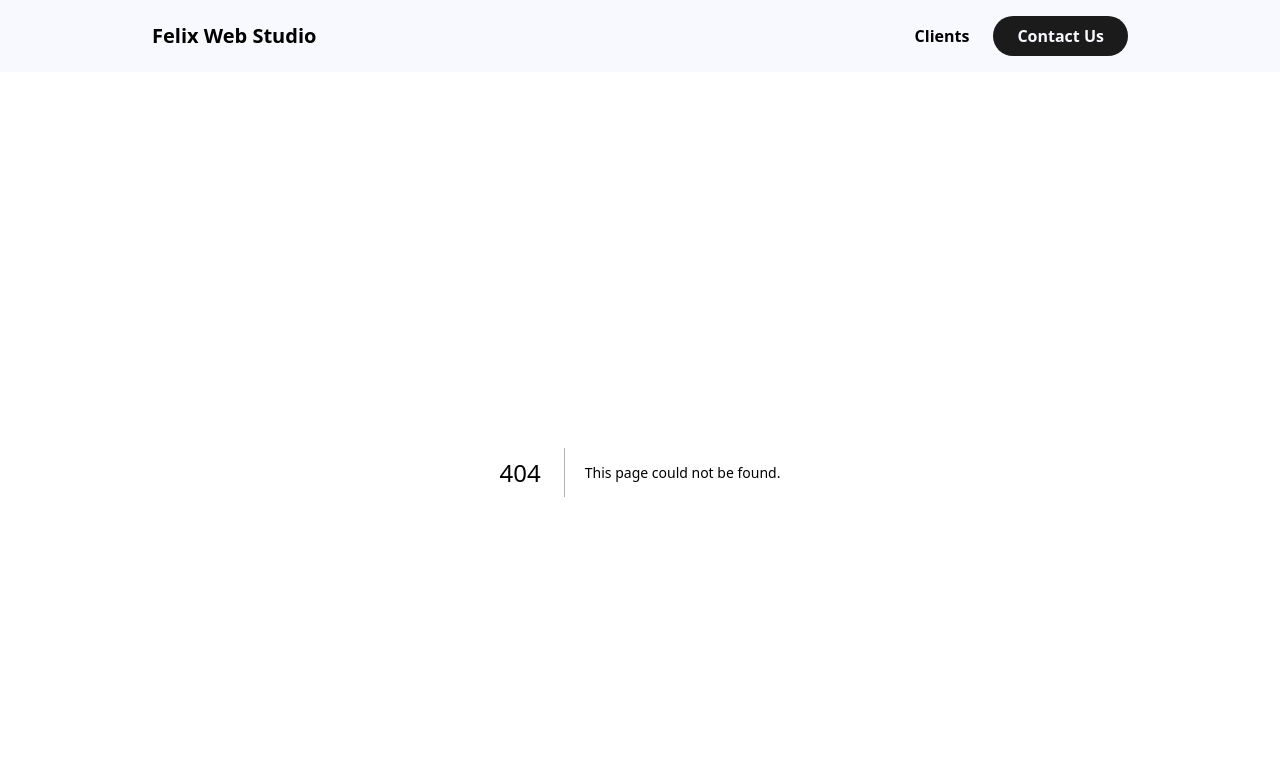
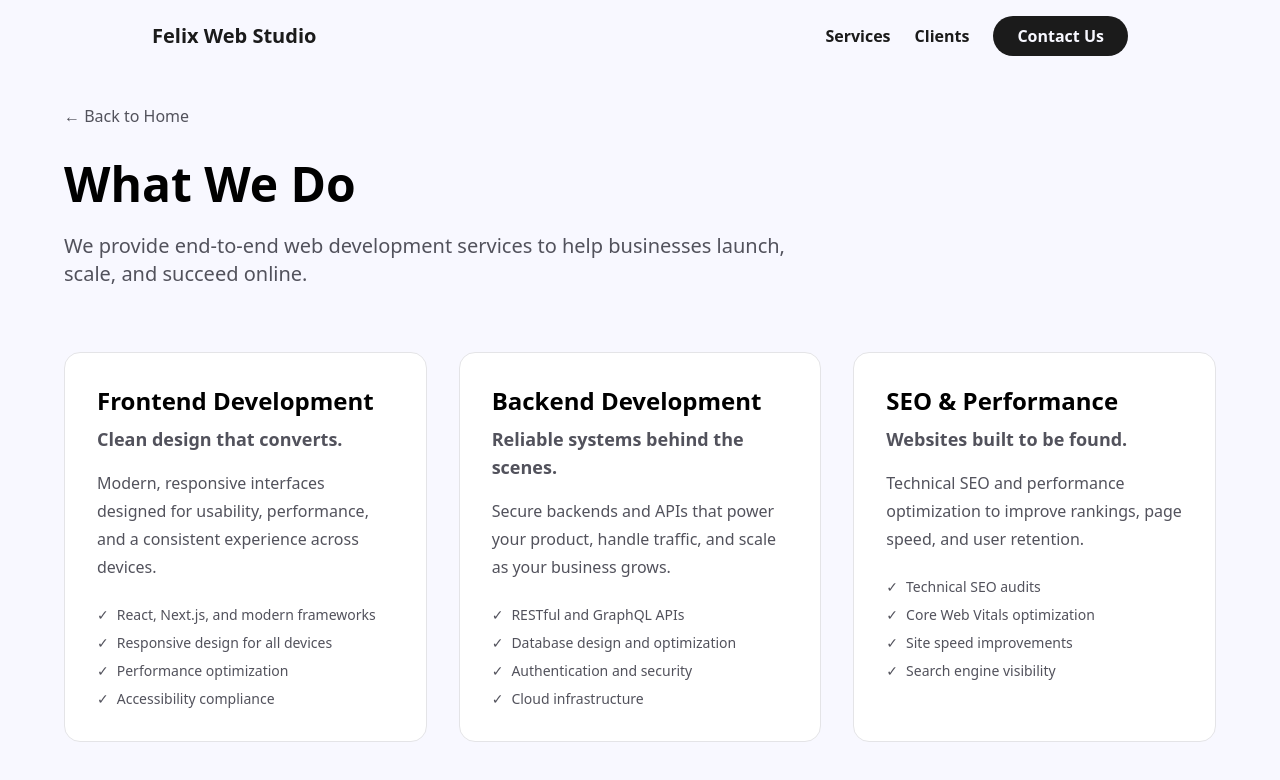
Before and after one commit to Felix-Chang/web-dev-agency2025, a Next.js app: page /services in a window 1280 px wide. Before the commit this address had no page. Shown: the top 780 px of the page. Built offline with nearby package versions, Linux system fonts and the light colour scheme.

Commit message:
services page creation

```diff
--- a/app/components/buildLaunchScale.jsx
+++ b/app/components/buildLaunchScale.jsx
@@ -12,8 +12,11 @@ export default function BuildLaunchScale() {
 
     const cube = root.querySelector("#cube");
     const bulb = root.querySelector("#bulb");
-    const rocket = root.querySelector("#rocket");
+
+    const rocketWrap = root.querySelector("#rocketWrap");
+    const rocketInner = root.querySelector("#rocketInner");
     const flame = root.querySelector("#flamePath");
+
     const camera = root.querySelector("#camera");
     const stars = root.querySelector("#stars");
 
@@ -25,6 +28,26 @@ export default function BuildLaunchScale() {
       el.style.transform = `translateY(${y}px) scale(${scale}) rotate(${rotate}deg)`;
     }
 
+    // Inner-only rumble (does NOT fight launch transforms)
+    const rumbleOnce = () =>
+      anim(
+        rocketInner,
+        [
+          { transform: "translate(0px, 0px) rotate(0deg)" },
+          { transform: "translate(-2.3px, 2.3px) rotate(-0.3deg)" },
+          { transform: "translate(2.3px, -2.3px) rotate(0.3deg)" },
+          { transform: "translate(-2.3px, 1.7px) rotate(-0.2deg)" },
+          { transform: "translate(2.3px, 2.3px) rotate(0.25deg)" },
+          { transform: "translate(0px, -2.3px) rotate(-0.15deg)" },
+          { transform: "translate(0px, 0px) rotate(0deg)" },
+        ],
+        {
+          duration: 90,
+          easing: "linear",
+          fill: "forwards",
+        }
+      );
+
     let cancelled = false;
 
     async function run() {
@@ -32,9 +55,13 @@ export default function BuildLaunchScale() {
         // reset
         camera.style.transform = "translateY(0px)";
         stars.style.transform = "translateY(0px)";
+
         setBase(cube, { opacity: 1, scale: 0.92, rotate: 0, y: 6 });
-        setBase(bulb, { opacity: 0, scale: 0.88, rotate: 0, y: 10 });
-        setBase(rocket, { opacity: 0, scale: 0.86, rotate: 0, y: 18 });
+        setBase(bulb, { opacity: 0, scale: 0.80, rotate: 0, y: 12 });
+
+        // rocket smaller than cube and stable baseline
+        setBase(rocketWrap, { opacity: 0, scale: 0.74, rotate: 0, y: 24 });
+        rocketInner.style.transform = "translate(0px, 0px)";
         flame.style.opacity = 0;
 
         // CUBE: pop-in
@@ -72,9 +99,9 @@ export default function BuildLaunchScale() {
         const bulbIn = anim(
           bulb,
           [
-            { opacity: 0, transform: "translateY(14px) scale(0.84)" },
-            { opacity: 1, transform: "translateY(2px)  scale(1.02)" },
-            { opacity: 1, transform: "translateY(4px)  scale(1.0)" },
+            { opacity: 0, transform: "translateY(18px) scale(0.76)" },
+            { opacity: 1, transform: "translateY(4px)  scale(0.82)" },
+            { opacity: 1, transform: "translateY(6px)  scale(0.80)" },
           ],
           { duration: 520, easing: "cubic-bezier(.2,.8,.2,1)", fill: "forwards" }
         );
@@ -92,38 +119,39 @@ export default function BuildLaunchScale() {
           { duration: 650, easing: "ease-in-out", fill: "forwards" }
         ).finished;
 
-        // BULB -> ROCKET
+        // BULB -> ROCKET (slower crossfade)
         const bulbOut = anim(
           bulb,
           [
-            { opacity: 1, transform: "translateY(4px) scale(1.0)" },
-            { opacity: 0, transform: "translateY(16px) scale(0.88)" },
+            { opacity: 1, transform: "translateY(6px) scale(0.80)" },
+            { opacity: 0, transform: "translateY(20px) scale(0.72)" },
           ],
-          { duration: 420, easing: "cubic-bezier(.2,.8,.2,1)", fill: "forwards" }
+          { duration: 750, easing: "cubic-bezier(.2,.8,.2,1)", fill: "forwards" }
         );
 
         const rocketIn = anim(
-          rocket,
+          rocketWrap,
           [
-            { opacity: 0, transform: "translateY(20px) scale(0.86)" },
-            { opacity: 1, transform: "translateY(0px)  scale(1.02)" },
-            { opacity: 1, transform: "translateY(2px)  scale(1.0)" },
+            { opacity: 0, transform: "translateY(28px) scale(0.68)" },
+            { opacity: 1, transform: "translateY(10px) scale(0.76)" },
+            { opacity: 1, transform: "translateY(12px) scale(0.74)" },
           ],
-          { duration: 420, easing: "cubic-bezier(.2,.8,.2,1)", fill: "forwards" }
+          { duration: 750, easing: "cubic-bezier(.2,.8,.2,1)", fill: "forwards" }
         );
 
         await Promise.all([bulbOut.finished, rocketIn.finished]);
 
-        // flame on + flicker helper
+        // flame on
         await anim(
           flame,
           [
             { opacity: 0, transform: "scaleY(0.6)" },
             { opacity: 1, transform: "scaleY(1.0)" },
           ],
-          { duration: 180, easing: "ease-out", fill: "forwards" }
+          { duration: 220, easing: "ease-out", fill: "forwards" }
         ).finished;
 
+        // flame flicker
         const flicker = () =>
           anim(
             flame,
@@ -132,54 +160,60 @@ export default function BuildLaunchScale() {
               { transform: "scaleY(1.1) scaleX(0.96)" },
               { transform: "scaleY(0.95) scaleX(1.03)" },
             ],
-            { duration: 260, easing: "ease-in-out", fill: "forwards" }
+            { duration: 320, easing: "ease-in-out", fill: "forwards" }
           );
 
         flicker();
-        const flickerTimer = setInterval(() => flicker(), 220);
+        const flickerTimer = setInterval(() => flicker(), 260);
 
-        // ROCKET SHOOT UP + camera follow + stars drift
+        // ✅ rumble on pad only, then straight takeoff
+        const rumbleTimer = setInterval(() => rumbleOnce(), 90);
+        await sleep(520);
+        clearInterval(rumbleTimer);
+        rocketInner.style.transform = "translate(0px, 0px)";
+
+        // ROCKET LAUNCH (slower + straight)
         const rocketUp = anim(
-          rocket,
+          rocketWrap,
           [
-            { transform: "translateY(2px) scale(1.0)", offset: 0 },
-            { transform: "translateY(-40px) scale(0.98)", offset: 0.25 },
-            { transform: "translateY(-240px) scale(0.88)", offset: 0.65 },
-            { transform: "translateY(-520px) scale(0.72)", offset: 1 },
+            { transform: "translateY(12px) scale(0.74)", offset: 0 },
+            { transform: "translateY(-40px) scale(0.72)", offset: 0.25 },
+            { transform: "translateY(-240px) scale(0.66)", offset: 0.65 },
+            { transform: "translateY(-520px) scale(0.62)", offset: 1 },
           ],
-          { duration: 1400, easing: "cubic-bezier(.15,.9,.2,1)", fill: "forwards" }
+          { duration: 2300, easing: "cubic-bezier(.15,.9,.2,1)", fill: "forwards" }
         );
 
         const cameraSlight = anim(
           camera,
           [{ transform: "translateY(0px)" }, { transform: "translateY(70px)" }],
-          { duration: 1400, easing: "cubic-bezier(.15,.9,.2,1)", fill: "forwards" }
+          { duration: 2300, easing: "cubic-bezier(.15,.9,.2,1)", fill: "forwards" }
         );
 
         const starsDrift = anim(
           stars,
           [{ transform: "translateY(0px)" }, { transform: "translateY(80px)" }],
-          { duration: 1400, easing: "linear", fill: "forwards" }
+          { duration: 2300, easing: "linear", fill: "forwards" }
         );
 
         await Promise.all([rocketUp.finished, cameraSlight.finished, starsDrift.finished]);
         clearInterval(flickerTimer);
 
         // fade rocket out
-        await anim(rocket, [{ opacity: 1 }, { opacity: 0 }], {
-          duration: 260,
+        await anim(rocketWrap, [{ opacity: 1 }, { opacity: 0 }], {
+          duration: 320,
           easing: "ease-out",
           fill: "forwards",
         }).finished;
 
         // PAN DOWN to loop
         await anim(camera, [{ transform: "translateY(70px)" }, { transform: "translateY(0px)" }], {
-          duration: 900,
+          duration: 1100,
           easing: "cubic-bezier(.2,.8,.2,1)",
           fill: "forwards",
         }).finished;
 
-        await sleep(150);
+        await sleep(200);
       }
     }
 
@@ -202,7 +236,6 @@ export default function BuildLaunchScale() {
               <polygon className="fill" points="60,70 100,45 140,70 100,95" />
               <polygon className="fill" points="60,70 60,120 100,145 100,95" />
               <polygon className="fill" points="140,70 140,120 100,145 100,95" />
-
               <polyline className="st" points="60,70 100,45 140,70 100,95 60,70" />
               <polyline className="st" points="60,70 60,120 100,145 140,120 140,70" />
               <polyline className="st" points="100,95 100,145" />
@@ -210,7 +243,6 @@ export default function BuildLaunchScale() {
 
             {/* LIGHT BULB (IDEA) */}
             <svg className="icon" id="bulb" viewBox="0 0 200 230">
-              {/* bulb glass */}
               <path
                 className="st"
                 d="
@@ -225,23 +257,15 @@ export default function BuildLaunchScale() {
                   Z
                 "
               />
-
-              {/* filament */}
-              <path
-                className="st"
-                d="M78 92 C88 82 112 82 122 92"
-                opacity="0.6"
-              />
-
-              {/* base */}
+              <path className="st" d="M78 92 C88 82 112 82 122 92" opacity="0.6" />
               <path className="st" d="M86 175 H114" />
               <path className="st" d="M90 190 H110" />
               <path className="st" d="M94 205 H106" opacity="0.6" />
             </svg>
 
-
-            {/* ROCKET (SCALE) */}
-            <svg className="icon" id="rocket" viewBox="0 0 200 200">
+            {/* ROCKET (SCALE) — wrapper controls opacity/scale/launch, inner svg rumbles */}
+            <div className="iconWrap" id="rocketWrap" aria-hidden="true">
+              <svg className="rocketSvg" id="rocketInner" viewBox="0 0 200 200">
                 <path
                   className="st"
                   d="
@@ -267,7 +291,6 @@ export default function BuildLaunchScale() {
                   opacity="0.9"
                 />
                 <path className="st" d="M88 178 C94 186 106 186 112 178" />
-              {/* flame */}
                 <path
                   className="st flame"
                   id="flamePath"
@@ -278,9 +301,10 @@ export default function BuildLaunchScale() {
                     Z
                   "
                 />
-
               </svg>
             </div>
+          </div>
+
         </div>
       </div>
     </div>
--- a/app/components/navbar.tsx
+++ b/app/components/navbar.tsx
@@ -43,6 +43,9 @@ export default function Navbar() {
 
         {/* Links */}
         <div className="flex items-center gap-6 text-base">
+          <Link href="/services" className="font-bold hover:underline">
+            Services
+          </Link>
           <Link href="/clients" className="font-bold hover:underline">
             Clients
           </Link>
--- /dev/null
+++ b/app/components/services-carousel.tsx
@@ -0,0 +1,98 @@
+'use client';
+
+import { useState } from 'react';
+
+const services = [
+  {
+    id: 1,
+    title: 'Frontend Development',
+    subtitle: 'Clean design that converts.',
+    description: 'Modern, responsive interfaces designed for usability, performance, and a consistent experience across devices.',
+  },
+  {
+    id: 2,
+    title: 'Backend Development',
+    subtitle: 'Reliable systems behind the scenes.',
+    description: 'Secure backends and APIs that power your product, handle traffic, and scale as your business grows.',
+  },
+  {
+    id: 3,
+    title: 'SEO & Performance',
+    subtitle: 'Websites built to be found.',
+    description: 'Technical SEO and performance optimization to improve rankings, page speed, and user retention.',
+  },
+];
+
+export default function ServicesCarousel() {
+  const [activeIndex, setActiveIndex] = useState(0);
+
+  return (
+    <div className="w-full max-w-5xl mx-auto px-6">
+      <div className="relative flex items-center gap-4">
+        {/* Left Arrow */}
+        <button
+          onClick={() => setActiveIndex((prev) => (prev === 0 ? services.length - 1 : prev - 1))}
+          className="flex-shrink-0 w-12 h-12 rounded-full bg-zinc-100 dark:bg-zinc-800 hover:bg-zinc-200 dark:hover:bg-zinc-700 transition-colors flex items-center justify-center text-xl"
+          aria-label="Previous slide"
+        >
+          ←
+        </button>
+
+        {/* Cards Container */}
+        <div className="flex-1 overflow-hidden">
+          <div
+            className="flex transition-transform duration-1000"
+            style={{
+              transform: `translateX(-${activeIndex * 100}%)`,
+              transitionTimingFunction: 'cubic-bezier(0.4, 0.0, 0.2, 1)'
+            }}
+          >
+            {services.map((service) => (
+              <div
+                key={service.id}
+                className="w-full flex-shrink-0 px-4"
+              >
+                <div className="bg-white dark:bg-zinc-900 rounded-2xl p-8 border border-zinc-200 dark:border-zinc-800 h-full">
+                  <h3 className="text-2xl font-bold text-black dark:text-zinc-50 mb-2">
+                    {service.title}
+                  </h3>
+                  <p className="text-lg font-semibold text-zinc-600 dark:text-zinc-400 mb-4">
+                    {service.subtitle}
+                  </p>
+                  <p className="text-base leading-7 text-zinc-600 dark:text-zinc-400">
+                    {service.description}
+                  </p>
+                </div>
+              </div>
+            ))}
+          </div>
+        </div>
+
+        {/* Right Arrow */}
+        <button
+          onClick={() => setActiveIndex((prev) => (prev === services.length - 1 ? 0 : prev + 1))}
+          className="flex-shrink-0 w-12 h-12 rounded-full bg-zinc-100 dark:bg-zinc-800 hover:bg-zinc-200 dark:hover:bg-zinc-700 transition-colors flex items-center justify-center text-xl"
+          aria-label="Next slide"
+        >
+          →
+        </button>
+      </div>
+
+      {/* Navigation Dots */}
+      <div className="flex justify-center gap-2 mt-8">
+        {services.map((_, index) => (
+          <button
+            key={index}
+            onClick={() => setActiveIndex(index)}
+            className={`w-2 h-2 rounded-full transition-all ${
+              index === activeIndex
+                ? 'bg-black dark:bg-white w-8'
+                : 'bg-zinc-300 dark:bg-zinc-700'
+            }`}
+            aria-label={`Go to slide ${index + 1}`}
+          />
+        ))}
+      </div>
+    </div>
+  );
+}
--- a/app/page.tsx
+++ b/app/page.tsx
@@ -1,5 +1,6 @@
 import Link from "next/link";
 import BuildLaunchScale from "./components/buildLaunchScale";
+import ServicesCarousel from "./components/services-carousel";
 
 export default function Home() {
   return (
@@ -58,6 +59,31 @@ export default function Home() {
           </div>
         </div>
       </div>
+
+      {/* Services Carousel */}
+      <div className="pb-12 px-6">
+        <div className="max-w-7xl mx-auto mb-8">
+          <div className="text-right pr-16">
+            <h2 className="text-4xl font-bold text-black dark:text-zinc-50 mb-4">
+              What We Do
+            </h2>
+            <p className="text-xl text-zinc-600 dark:text-zinc-400">
+              Our expertise across the stack
+            </p>
+          </div>
+        </div>
+        <ServicesCarousel />
+
+        {/* CTA Button */}
+        <div className="flex justify-center mt-12">
+          <Link
+            href="/services"
+            className="flex h-12 items-center font-bold justify-center rounded-full bg-foreground px-8 text-background transition-colors hover:bg-[#383838] dark:hover:bg-[#ccc]"
+          >
+            View All Services
+          </Link>
+        </div>
+      </div>
     </div>
   );
 }
--- /dev/null
+++ b/app/services/page.tsx
@@ -0,0 +1,93 @@
+import type { Metadata } from 'next';
+import Link from 'next/link';
+
+export const metadata: Metadata = {
+  title: 'Our Services',
+  description: 'Comprehensive web development services',
+};
+
+const services = [
+  {
+    title: 'Frontend Development',
+    subtitle: 'Clean design that converts.',
+    description: 'Modern, responsive interfaces designed for usability, performance, and a consistent experience across devices.',
+    features: [
+      'React, Next.js, and modern frameworks',
+      'Responsive design for all devices',
+      'Performance optimization',
+      'Accessibility compliance',
+    ],
+  },
+  {
+    title: 'Backend Development',
+    subtitle: 'Reliable systems behind the scenes.',
+    description: 'Secure backends and APIs that power your product, handle traffic, and scale as your business grows.',
+    features: [
+      'RESTful and GraphQL APIs',
+      'Database design and optimization',
+      'Authentication and security',
+      'Cloud infrastructure',
+    ],
+  },
+  {
+    title: 'SEO & Performance',
+    subtitle: 'Websites built to be found.',
+    description: 'Technical SEO and performance optimization to improve rankings, page speed, and user retention.',
+    features: [
+      'Technical SEO audits',
+      'Core Web Vitals optimization',
+      'Site speed improvements',
+      'Search engine visibility',
+    ],
+  },
+];
+
+export default function ServicesPage() {
+  return (
+    <div className="min-h-screen bg-[#F8F8FF] dark:bg-[#1B1B1B] p-8">
+      <div className="max-w-6xl mx-auto">
+        <Link
+          href="/"
+          className="inline-block mb-8 text-zinc-600 dark:text-zinc-400 hover:text-black dark:hover:text-white transition-colors"
+        >
+          ← Back to Home
+        </Link>
+
+        <h1 className="text-5xl font-bold mb-6 text-black dark:text-zinc-50">
+          What We Do
+        </h1>
+
+        <p className="text-xl text-zinc-600 dark:text-zinc-400 mb-16 max-w-3xl">
+          We provide end-to-end web development services to help businesses launch, scale, and succeed online.
+        </p>
+
+        <div className="grid grid-cols-1 md:grid-cols-2 lg:grid-cols-3 gap-8">
+          {services.map((service, index) => (
+            <div
+              key={index}
+              className="bg-white dark:bg-zinc-900 rounded-2xl p-8 border border-zinc-200 dark:border-zinc-800"
+            >
+              <h2 className="text-2xl font-bold text-black dark:text-zinc-50 mb-2">
+                {service.title}
+              </h2>
+              <p className="text-lg font-semibold text-zinc-600 dark:text-zinc-400 mb-4">
+                {service.subtitle}
+              </p>
+              <p className="text-base leading-7 text-zinc-600 dark:text-zinc-400 mb-6">
+                {service.description}
+              </p>
+              <ul className="space-y-2">
+                {service.features.map((feature, idx) => (
+                  <li key={idx} className="text-sm text-zinc-600 dark:text-zinc-400 flex items-start">
+                    <span className="mr-2">✓</span>
+                    {feature}
+                  </li>
+                ))}
+              </ul>
+            </div>
+          ))}
+        </div>
+      </div>
+    </div>
+  );
+}
```
Also changed, not shown: app/components/buildLaunchScale.css (+19 -0 lines). Lines whose indentation alone changed are shown as unchanged.
